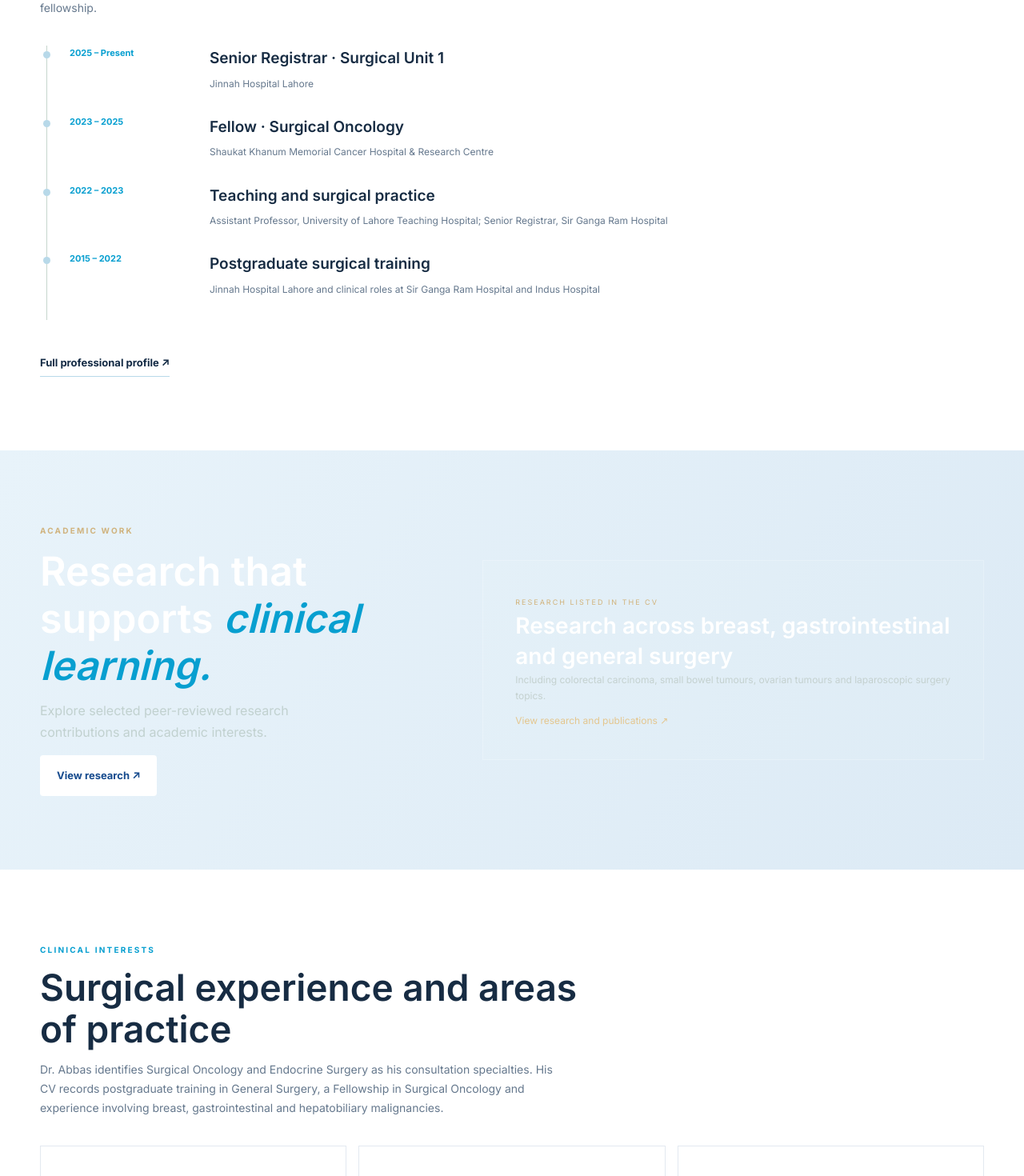
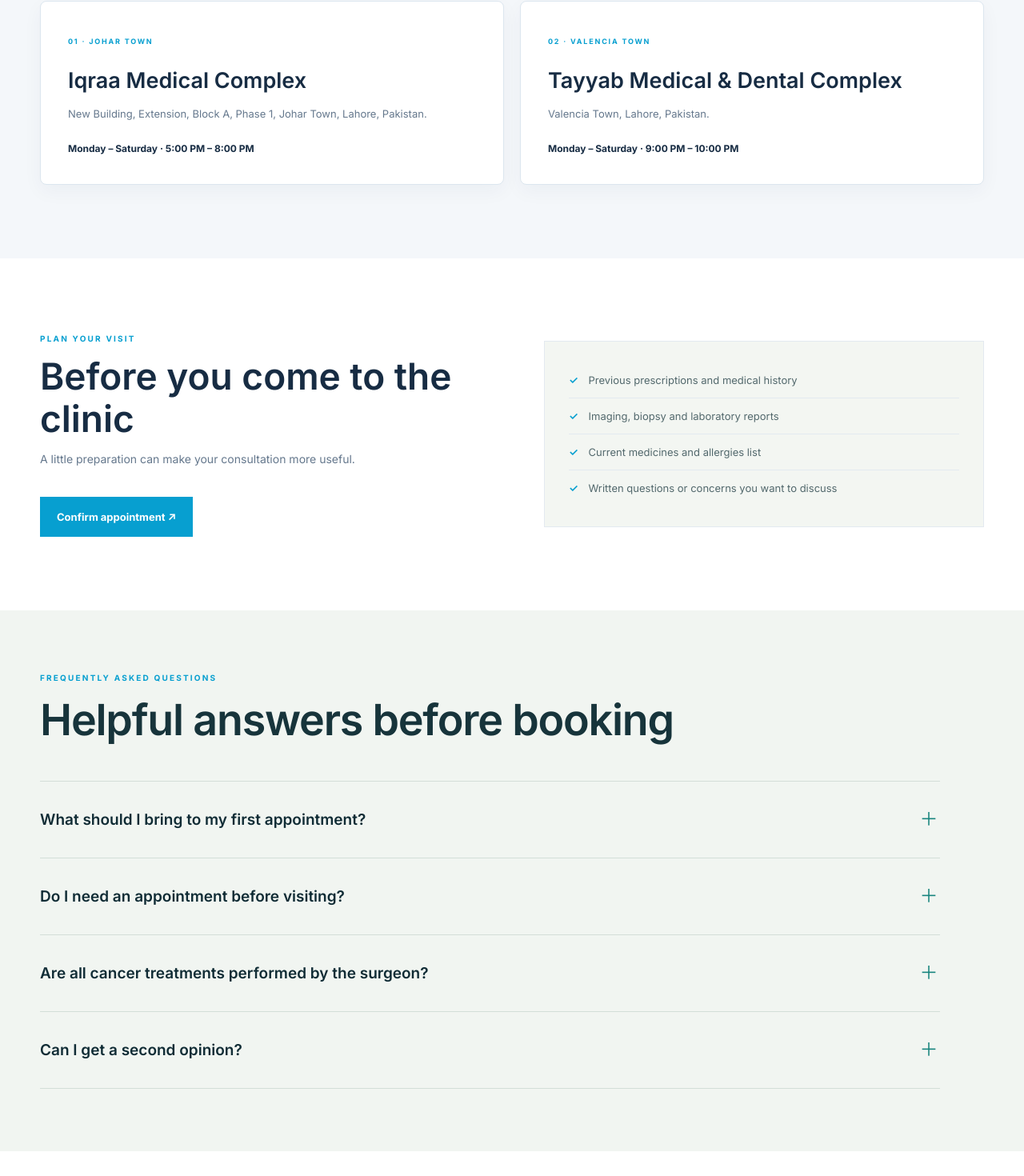
Before and after one commit to franklinctapley-del1122/Drzaintayyababbas, a Next.js app: page / in a window 1280 px wide. Shown: the part 7134-8604 px from the top of the page at 80% size. Built offline with nearby package versions, Linux system fonts and the light colour scheme.

Commit message:
Remove professional background, academic work and clinical interests sections from homepage

```diff
--- a/app/page.tsx
+++ b/app/page.tsx
@@ -90,12 +90,6 @@ export default function Home(){
   <section className="section section-white"><div className="container"><SectionHead kicker="Patient information" title="Conditions and topics" desc="Explore educational information to help prepare for a discussion with an appropriate healthcare professional."/><div className="home-topic-grid">{focus.map(([t,d,u],i)=><Link href={u} className="home-topic-tile" key={t}><div className="home-topic-art"><img src={["/images/healthicons/body.svg","/images/healthicons/colon.svg","/images/healthicons/thyroid.svg","/images/healthicons/general-surgery.svg"][i]} alt="" aria-hidden="true"/></div><div className="home-topic-copy"><h3>{t}</h3><p>{d}</p><span>Read information <b>↗</b></span></div></Link>)}</div></div></section>
   {/* 08 */}
   <section className="section premium-dark"><div className="container split-feature"><div><div className="eyebrow eyebrow-light">Surgical oncology</div><h2>Care planning can involve <em>a team of specialists.</em></h2><p>For many cancer diagnoses, decisions are informed by pathology, imaging and discussion between relevant specialists. The right team depends on the individual diagnosis and clinical circumstances.</p><Link className="button button-white" href="/specialties/surgical-oncology">Explore surgical oncology ↗</Link></div><div className="team-panel"><div className="team-orbit">MDT</div><div><strong>Diagnosis & reports</strong><span>Clinical information</span></div><div><strong>Specialist discussion</strong><span>Relevant disciplines</span></div><div><strong>Individual care plan</strong><span>Options and next steps</span></div></div></div></section>
-  {/* 09 */}
-  <section className="section section-white"><div className="container"><SectionHead kicker="Professional background" title="Training and clinical experience" desc="A career shaped by postgraduate surgical training, hospital practice and specialist oncology fellowship."/><div className="timeline"><div><time>2025 – Present</time><article><h3>Senior Registrar · Surgical Unit 1</h3><p>Jinnah Hospital Lahore</p></article></div><div><time>2023 – 2025</time><article><h3>Fellow · Surgical Oncology</h3><p>Shaukat Khanum Memorial Cancer Hospital & Research Centre</p></article></div><div><time>2022 – 2023</time><article><h3>Teaching and surgical practice</h3><p>Assistant Professor, University of Lahore Teaching Hospital; Senior Registrar, Sir Ganga Ram Hospital</p></article></div><div><time>2015 – 2022</time><article><h3>Postgraduate surgical training</h3><p>Jinnah Hospital Lahore and clinical roles at Sir Ganga Ram Hospital and Indus Hospital</p></article></div></div><Link className="under-link" href="/about">Full professional profile ↗</Link></div></section>
-  {/* 10 */}
-  <section className="section premium-paper"><div className="container research-grid"><div><div className="eyebrow eyebrow-light">Academic work</div><h2>Research that supports <em>clinical learning.</em></h2><p>Explore selected peer-reviewed research contributions and academic interests.</p><Link className="button button-white" href="/research">View research ↗</Link></div><div className="publication-preview"><span>RESEARCH LISTED IN THE CV</span><h3>Research across breast, gastrointestinal and general surgery</h3><p>Including colorectal carcinoma, small bowel tumours, ovarian tumours and laparoscopic surgery topics.</p><Link href="/research">View research and publications ↗</Link></div></div></section>
-  {/* 11 */}
-  <section className="section section-white"><div className="container"><SectionHead kicker="Clinical interests" title="Surgical experience and areas of practice" desc="Dr. Abbas identifies Surgical Oncology and Endocrine Surgery as his consultation specialties. His CV records postgraduate training in General Surgery, a Fellowship in Surgical Oncology and experience involving breast, gastrointestinal and hepatobiliary malignancies."/><div className="experience-grid"><div><span>01</span><h3>Oncological surgery</h3><p>Experience documented in breast, gastrointestinal and hepatobiliary malignancies, with exposure to multidisciplinary treatment planning.</p></div><div><span>02</span><h3>General surgery</h3><p>Experience in elective and emergency general surgery, perioperative care and operative decision-making.</p></div><div><span>03</span><h3>Documented procedures</h3><p>The CV lists mastectomy, lymph node dissection, laparotomy, hernia repair, cholecystectomy, bowel anastomosis and oncological resections.</p></div></div></div></section>
   {/* 12 */}
   <section className="section clinic-section"><div className="container"><div className="section-heading"><div><div className="eyebrow">Visit the clinics</div><h2>Consultations in Lahore</h2></div><Link className="under-link" href="/clinics">Full clinic details ↗</Link></div><div className="clinic-grid"><article className="clinic-card premium-clinic"><span className="clinic-index">01 · JOHAR TOWN</span><h3>Iqraa Medical Complex</h3><p>New Building, Extension, Block A, Phase 1, Johar Town, Lahore, Pakistan.</p><strong>Monday – Saturday · 5:00 PM – 8:00 PM</strong></article><article className="clinic-card premium-clinic"><span className="clinic-index">02 · VALENCIA TOWN</span><h3>Tayyab Medical & Dental Complex</h3><p>Valencia Town, Lahore, Pakistan.</p><strong>Monday – Saturday · 9:00 PM – 10:00 PM</strong></article></div></div></section>
   {/* 13 */}
```
